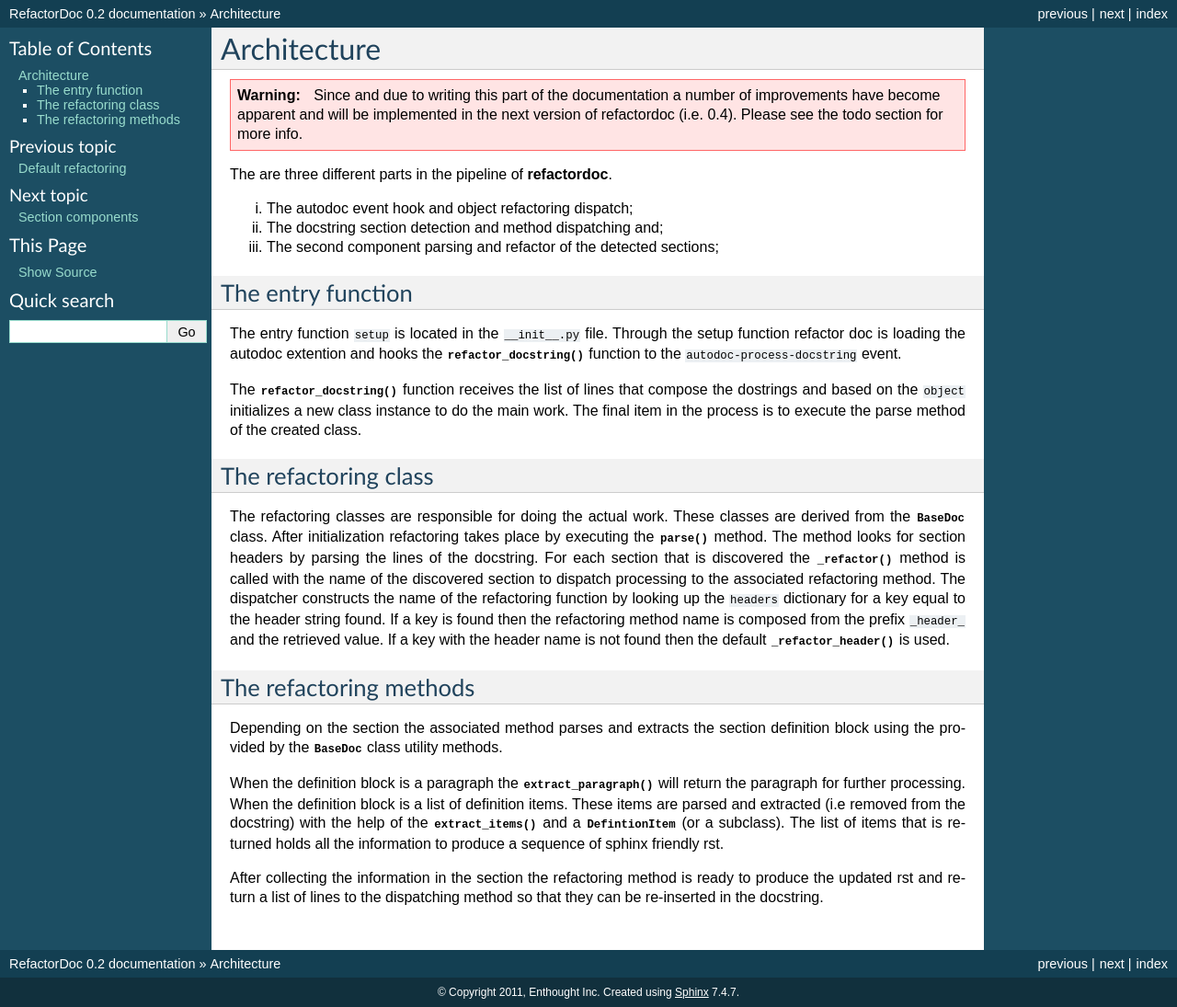
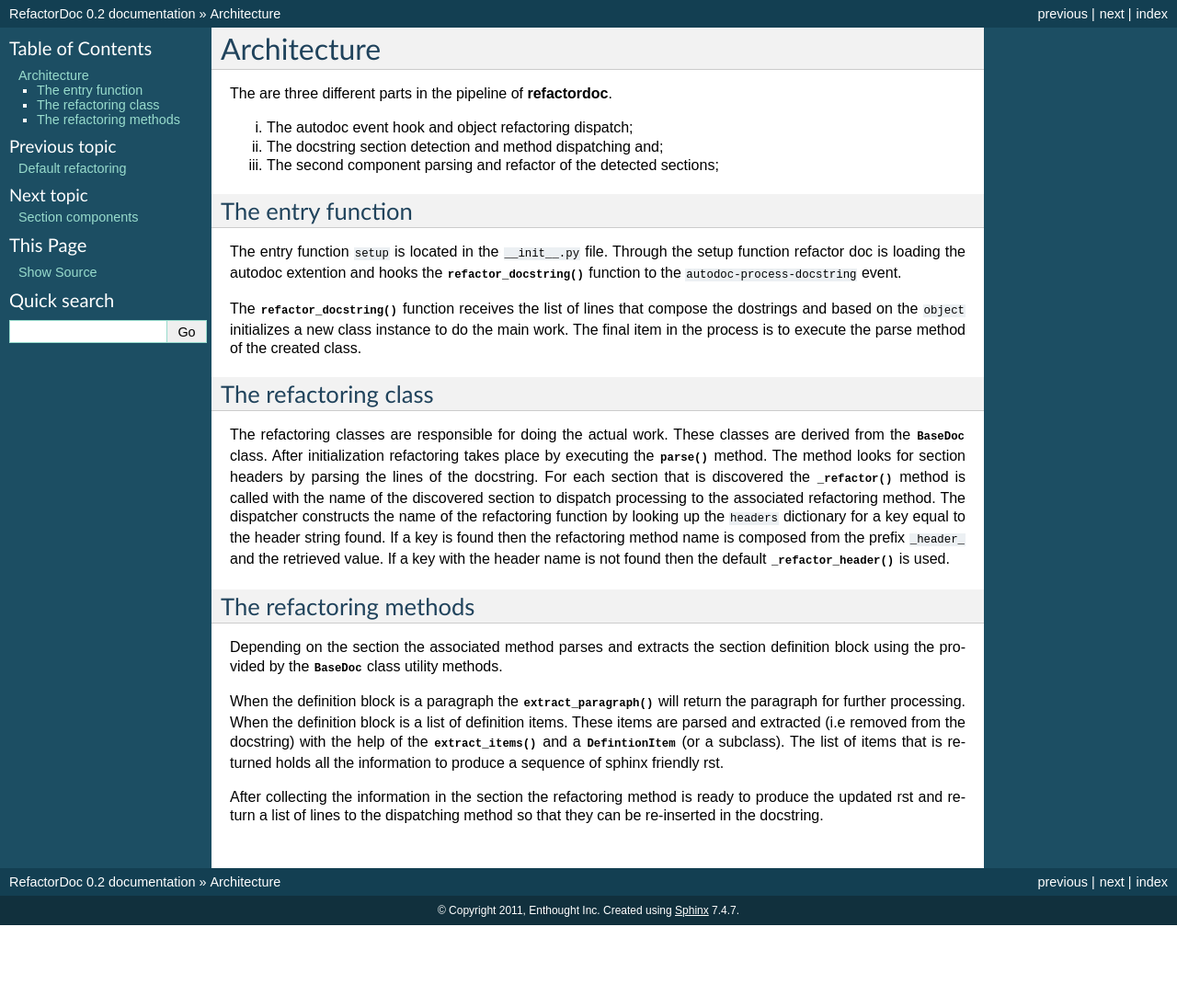
Before and after one commit to enthought/redocstring, a Sphinx documentation site: the page built from docs/source/architecture.rst, in a window 1280 px wide. Shown: the whole page at 92% size. Built offline with Sphinx 7.4.7, drawn with Linux system fonts in a browser that asks for light colours; after the commit the page ends 1006 px from its top, so only the background shows below that.

Commit message:
Minor corrections

```diff
--- a/docs/source/architecture.rst
+++ b/docs/source/architecture.rst
@@ -1,10 +1,5 @@
 Architecture
 ************
-
-.. warning:: Since and due to writing this part of the documentation a number
-    of improvements have become apparent and will be implemented in the next
-    version of refactordoc (i.e. 0.4). Please see the todo section for more
-    info.
 
 The are three different parts in the pipeline of **refactordoc**.
 
```
Also changed, not shown: docs/source/extending.rst (+8 -7 lines).
